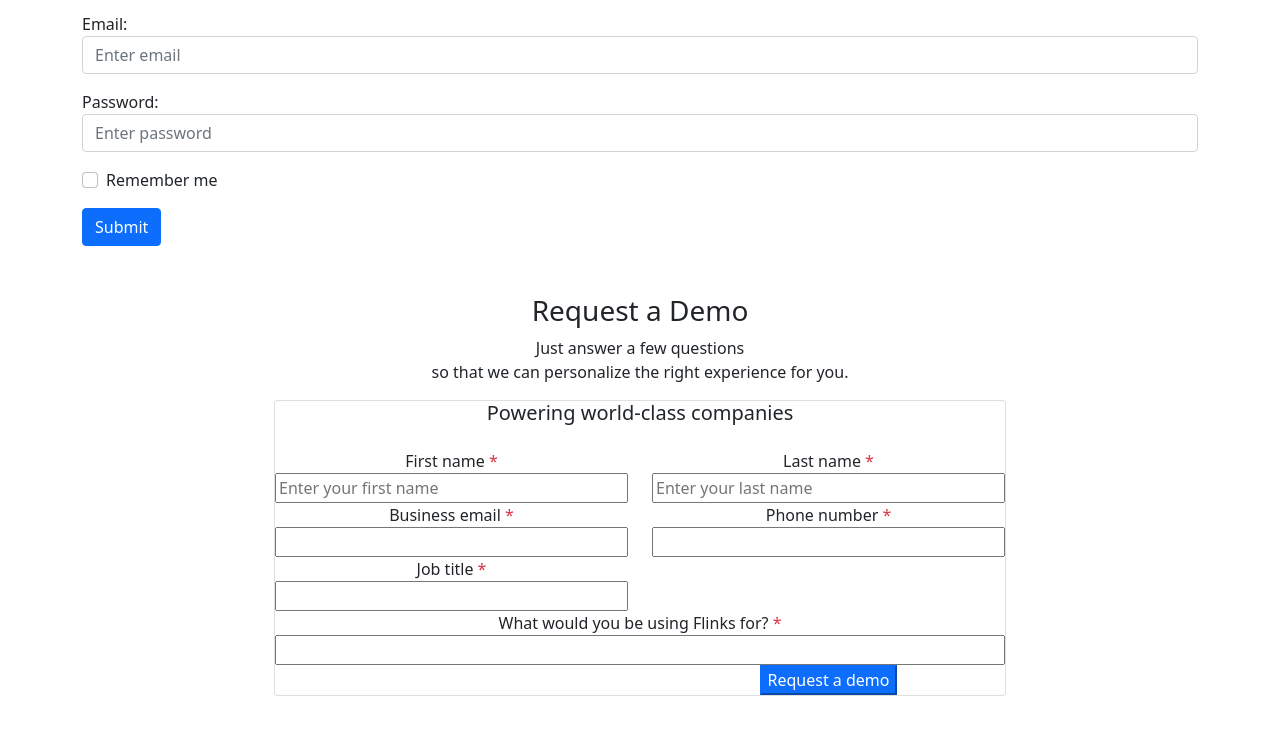
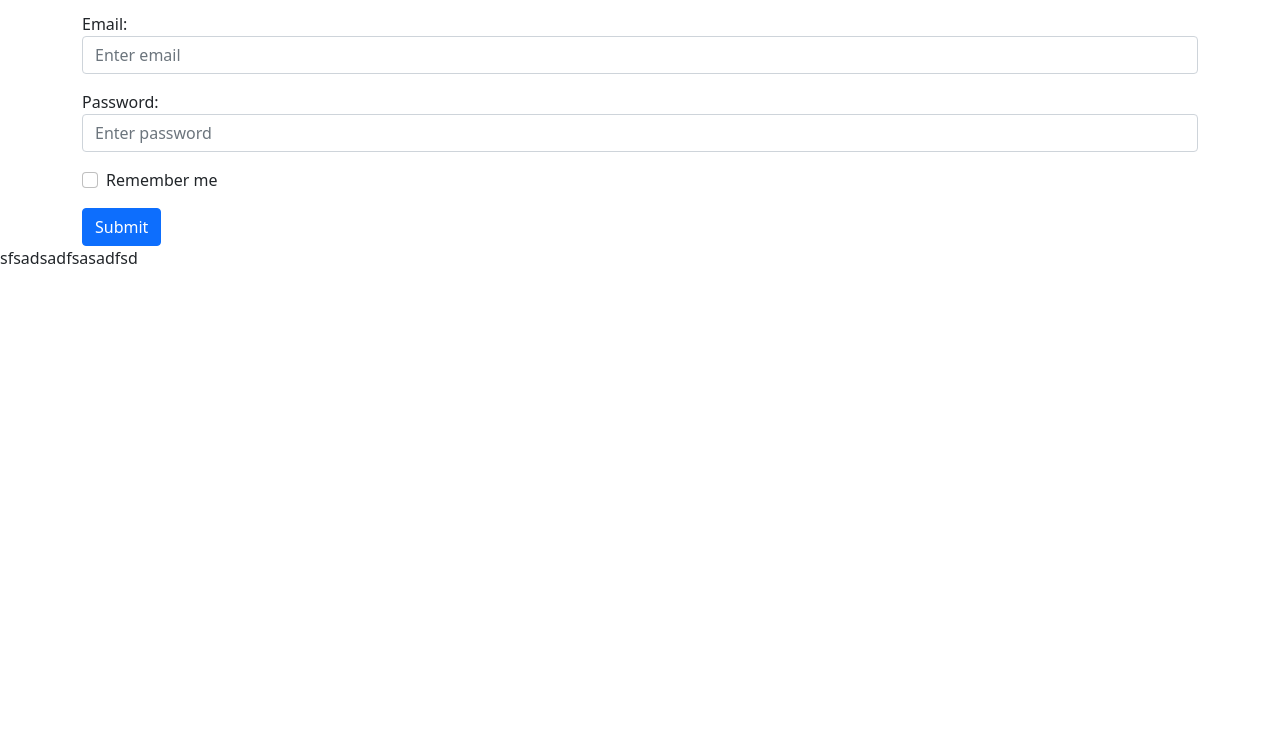
Before and after one commit to rgarciasis/m8repte3, a plain HTML site: page index.html in a window 1280 px wide. Shown: the part 58-792 px from the top of the page. Drawn offline with nearby package versions, Linux system fonts and the light colour scheme.

Commit message:
Update index.html

```diff
--- a/index.html
+++ b/index.html
@@ -28,35 +28,7 @@
     <button type="submit" class="btn btn-primary">Submit</button>
   </form>
 </div>
-<div class="container-fluid px-1 py-5 mx-auto">
-    <div class="row d-flex justify-content-center">
-        <div class="col-xl-7 col-lg-8 col-md-9 col-11 text-center">
-            <h3>Request a Demo</h3>
-            <p class="blue-text">Just answer a few questions<br> so that we can personalize the right experience for you.</p>
-            <div class="card">
-                <h5 class="text-center mb-4">Powering world-class companies</h5>
-                <form class="form-card" onsubmit="event.preventDefault()">
-                    <div class="row justify-content-between text-left">
-                        <div class="form-group col-sm-6 flex-column d-flex"> <label class="form-control-label px-3">First name<span class="text-danger"> *</span></label> <input type="text" id="fname" name="fname" placeholder="Enter your first name" onblur="validate(1)"> </div>
-                        <div class="form-group col-sm-6 flex-column d-flex"> <label class="form-control-label px-3">Last name<span class="text-danger"> *</span></label> <input type="text" id="lname" name="lname" placeholder="Enter your last name" onblur="validate(2)"> </div>
-                    </div>
-                    <div class="row justify-content-between text-left">
-                        <div class="form-group col-sm-6 flex-column d-flex"> <label class="form-control-label px-3">Business email<span class="text-danger"> *</span></label> <input type="text" id="email" name="email" placeholder="" onblur="validate(3)"> </div>
-                        <div class="form-group col-sm-6 flex-column d-flex"> <label class="form-control-label px-3">Phone number<span class="text-danger"> *</span></label> <input type="text" id="mob" name="mob" placeholder="" onblur="validate(4)"> </div>
-                    </div>
-                    <div class="row justify-content-between text-left">
-                        <div class="form-group col-sm-6 flex-column d-flex"> <label class="form-control-label px-3">Job title<span class="text-danger"> *</span></label> <input type="text" id="job" name="job" placeholder="" onblur="validate(5)"> </div>
-                    </div>
-                    <div class="row justify-content-between text-left">
-                        <div class="form-group col-12 flex-column d-flex"> <label class="form-control-label px-3">What would you be using Flinks for?<span class="text-danger"> *</span></label> <input type="text" id="ans" name="ans" placeholder="" onblur="validate(6)"> </div>
-                    </div>
-                    <div class="row justify-content-end">
-                        <div class="form-group col-sm-6"> <button type="submit" class="btn-block btn-primary">Request a demo</button> </div>
-                    </div>
-                </form>
-            </div>
-        </div>
-    </div>
+sfsadsadfsasadfsd
 </div>
 </body>
 </html>
```
